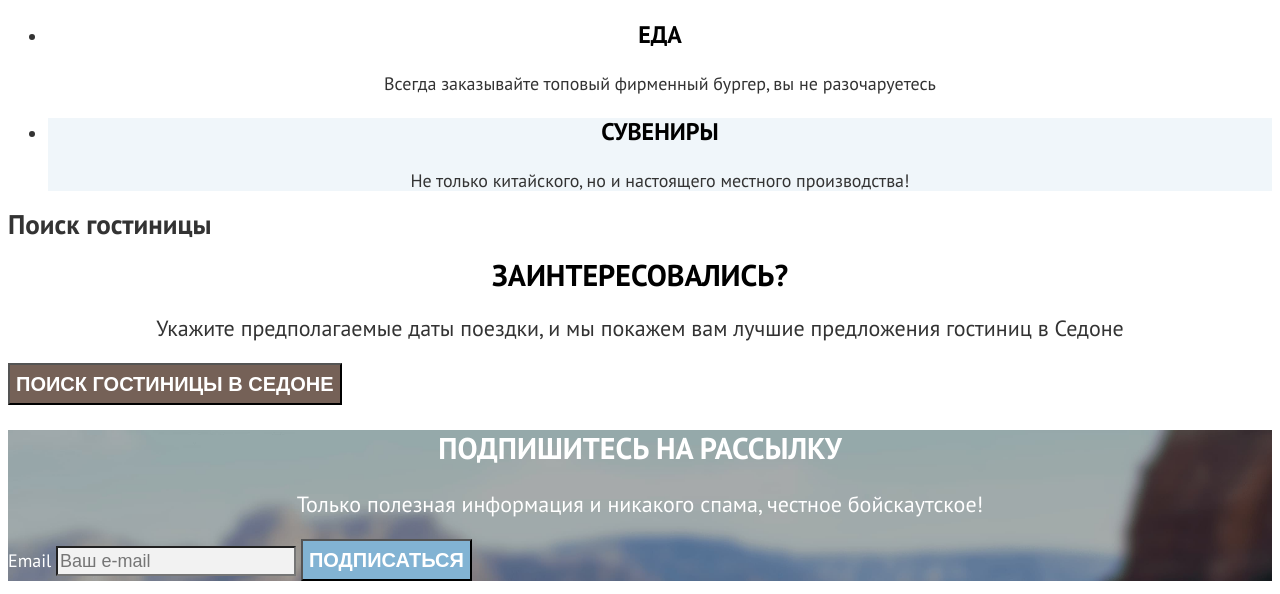
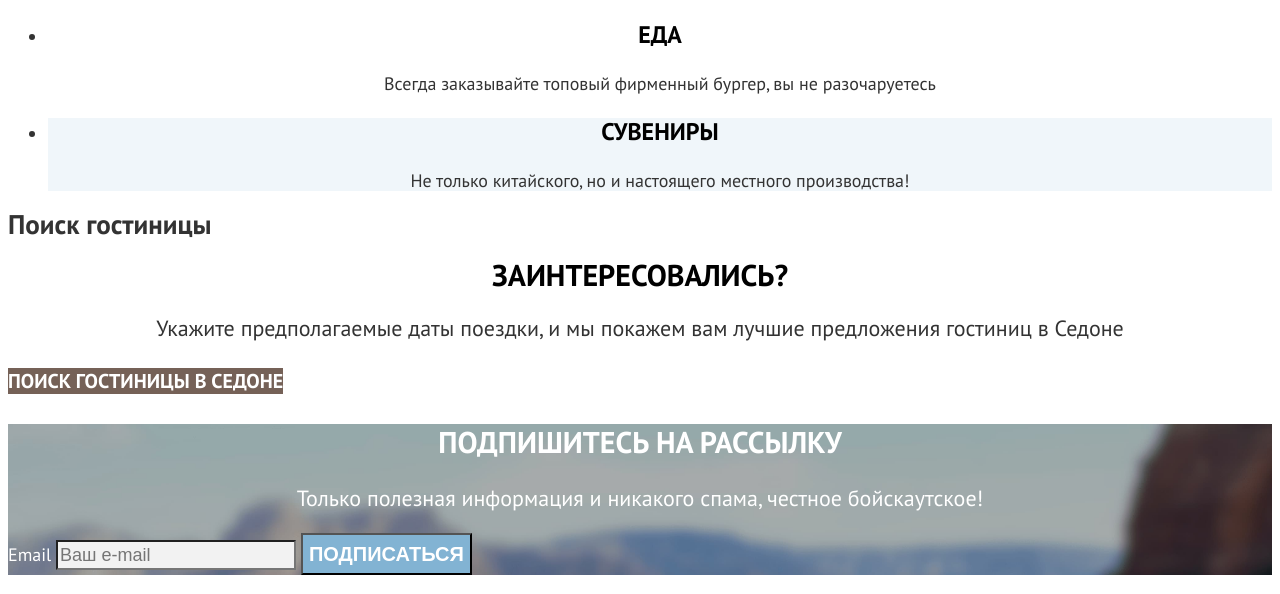
Before and after one commit to htmlacademy-htmlcss/2493809-sedona-1, a plain HTML site: page index.html in a window 1280 px wide. Shown: the part 2454-3048 px from the top of the page. Drawn offline with Linux system fonts and the light colour scheme.

Commit message:
кнопка заменена на ссылку

```diff
--- a/index.html
+++ b/index.html
@@ -130,7 +130,7 @@
           <b class="hotel-search-upper">Заинтересовались?</b>
           <p class="hotel-search-main">Укажите предполагаемые даты поездки, и мы покажем вам лучшие предложения гостиниц в Седоне</p>
         </div>
-        <button class="button button-big" type="button">Поиск гостиницы в Седоне</button>
+        <a class="button button-big" href="#">Поиск гостиницы в Седоне</a>
       </section>
 
       <section class="newsletter">
```
